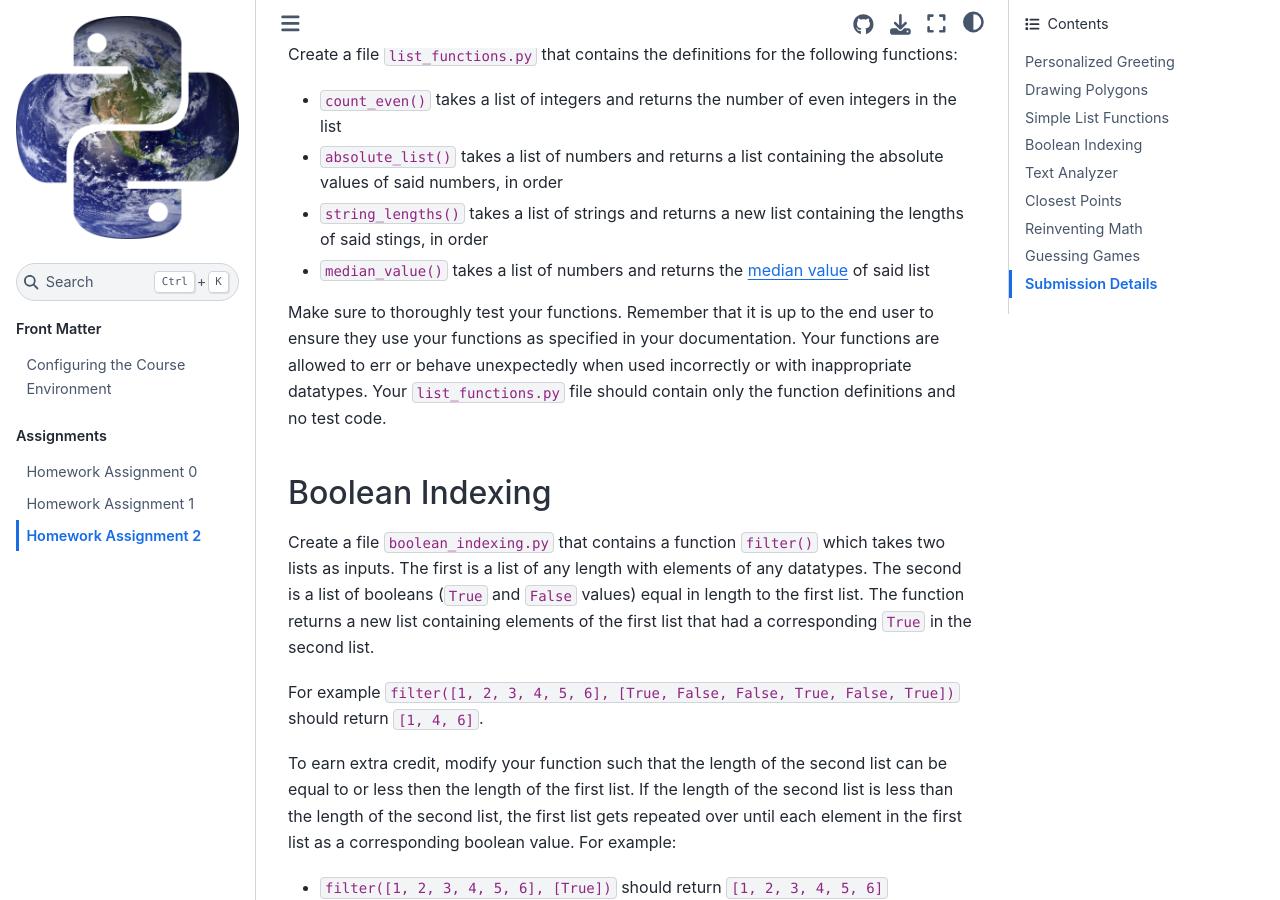
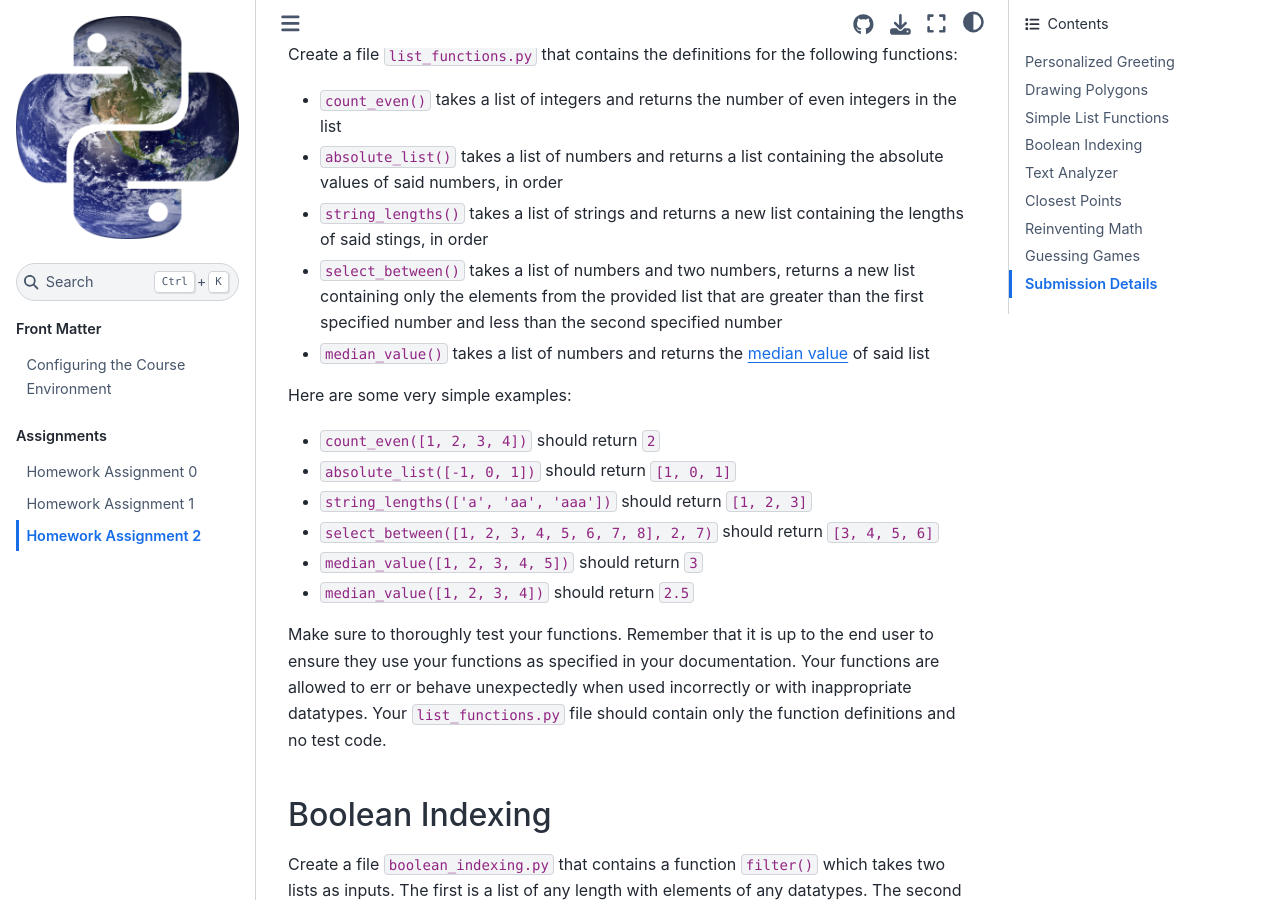
Before and after one commit to uep239/uep239.github.io, a Jupyter Book: the page built from source/assignments/hw02.md, in a window 1280 px wide and 900 px high, scrolled down 1834 px. Built offline with Jupyter Book 1.0.4 settings and Sphinx 7.4.7 and the Sphinx Book theme 1.1.4, drawn with Linux system fonts in a browser that asks for light colours; some of the changed text lies outside the part shown.

Commit message:
update section on list functions

```diff
--- a/source/assignments/hw02.md
+++ b/source/assignments/hw02.md
@@ -41,7 +41,17 @@ Create a file `list_functions.py` that contains the definitions for the followin
 - `count_even()` takes a list of integers and returns the number of even integers in the list
 - `absolute_list()` takes a list of numbers and returns a list containing the absolute values of said numbers, in order
 - `string_lengths()` takes a list of strings and returns a new list containing the lengths of said stings, in order
+- `select_between()` takes a list of numbers and two numbers, returns a new list containing only the elements from the provided list that are greater than the first specified number and less than the second specified number
 - `median_value()` takes a list of numbers and returns the [median value](https://en.wikipedia.org/wiki/Median) of said list
+
+Here are some very simple examples:
+
+- `count_even([1, 2, 3, 4])` should return `2`
+- `absolute_list([-1, 0, 1])` should return `[1, 0, 1]`
+- `string_lengths(['a', 'aa', 'aaa'])` should return `[1, 2, 3]`
+- `select_between([1, 2, 3, 4, 5, 6, 7, 8], 2, 7)` should return `[3, 4, 5, 6]`
+- `median_value([1, 2, 3, 4, 5])` should return `3`
+- `median_value([1, 2, 3, 4])` should return `2.5`
 
 Make sure to thoroughly test your functions. Remember that it is up to the end user to ensure they use your functions as specified in your documentation. Your functions are allowed to err or behave unexpectedly when used incorrectly or with inappropriate datatypes. Your `list_functions.py` file should contain only the function definitions and no test code.
 
@@ -210,7 +220,8 @@ Points will be awarded as follows:
     - `count_even` (2)
     - `absolute_list` (2)
     - `string_lengths` (2)
-    - `median_value` (4)
+    - `select_between` (2)
+    - `median_value` (2)
 - Boolean Indexing (5 + 5)
 - Text Analyzer (10)
 - Closest Points (15)
```
